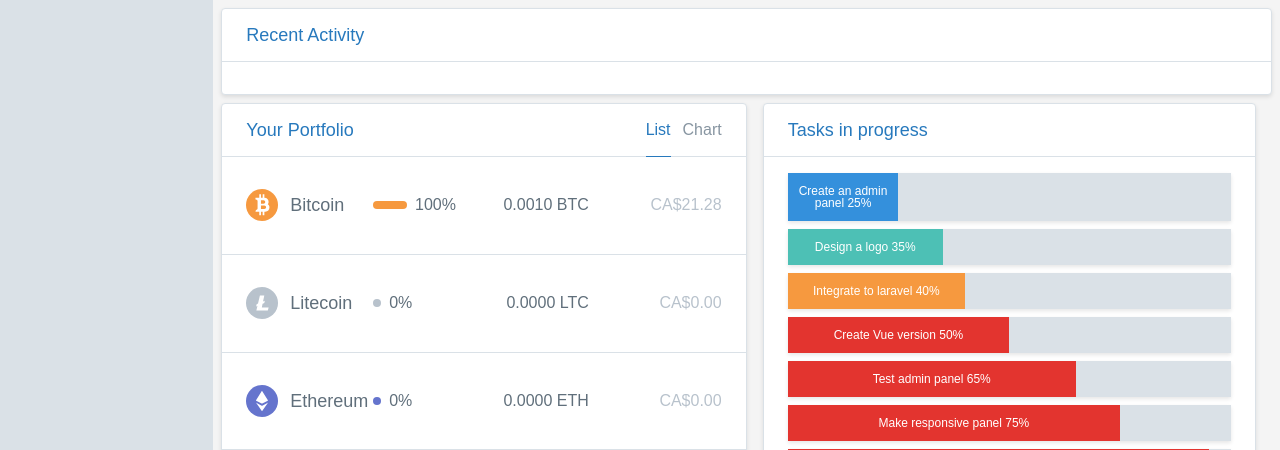
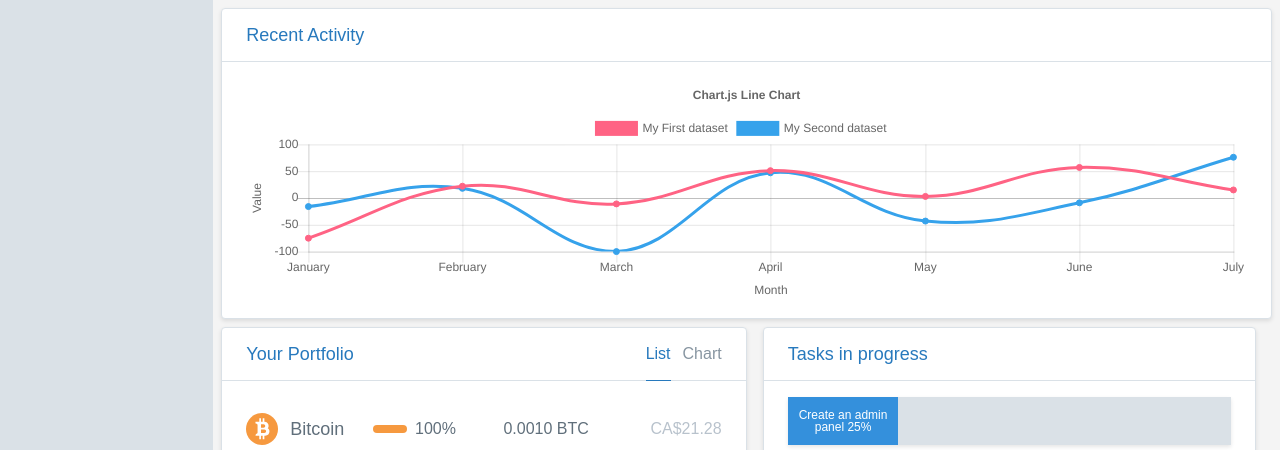
Before and after one commit to tailwindadmin/admin, a website: page index.html in a window 1280 px wide. Shown: the part 323-773 px from the top of the page. Drawn offline with Linux system fonts and the light colour scheme.

Commit message:
chart
Signed-off-by: Ritesh Singh <1124ritesh@gmail.com>

```diff
--- a/index.html
+++ b/index.html
@@ -211,9 +211,9 @@
             </div>
           </div>
           <div>
-            <div class="text-center px-6 py-4">
+            <div class="text-center px-6 py-4 h-64">
               <!-- graph -->
-              <!-- <canvas id="canvas"></canvas> -->
+              <canvas id="canvas"></canvas>
               <!-- /graph -->
             </div>
           </div>
@@ -394,7 +394,8 @@
   <script src="theme.js"></script>
 
   <!-- page level js starts here -->
-
+  <script src="src/chart.js"></script>
+  <script src="src/graph.js"></script>
   <!-- page level js ends here -->
 
 </body>
--- a/src/graph.js
+++ b/src/graph.js
@@ -0,0 +1,209 @@
+'use strict';
+
+window.chartColors = {
+	red: 'rgb(255, 99, 132)',
+	orange: 'rgb(255, 159, 64)',
+	yellow: 'rgb(255, 205, 86)',
+	green: 'rgb(75, 192, 192)',
+	blue: 'rgb(54, 162, 235)',
+	purple: 'rgb(153, 102, 255)',
+	grey: 'rgb(201, 203, 207)'
+};
+
+(function(global) {
+	var Months = [
+		'January',
+		'February',
+		'March',
+		'April',
+		'May',
+		'June',
+		'July',
+		'August',
+		'September',
+		'October',
+		'November',
+		'December'
+	];
+
+	var COLORS = [
+		'#4dc9f6',
+		'#f67019',
+		'#f53794',
+		'#537bc4',
+		'#acc236',
+		'#166a8f',
+		'#00a950',
+		'#58595b',
+		'#8549ba'
+	];
+
+	var Samples = global.Samples || (global.Samples = {});
+	var Color = global.Color;
+
+	Samples.utils = {
+		// Adapted from http://indiegamr.com/generate-repeatable-random-numbers-in-js/
+		srand: function(seed) {
+			this._seed = seed;
+		},
+
+		rand: function(min, max) {
+			var seed = this._seed;
+			min = min === undefined ? 0 : min;
+			max = max === undefined ? 1 : max;
+			this._seed = (seed * 9301 + 49297) % 233280;
+			return min + (this._seed / 233280) * (max - min);
+		},
+
+		numbers: function(config) {
+			var cfg = config || {};
+			var min = cfg.min || 0;
+			var max = cfg.max || 1;
+			var from = cfg.from || [];
+			var count = cfg.count || 8;
+			var decimals = cfg.decimals || 8;
+			var continuity = cfg.continuity || 1;
+			var dfactor = Math.pow(10, decimals) || 0;
+			var data = [];
+			var i, value;
+
+			for (i = 0; i < count; ++i) {
+				value = (from[i] || 0) + this.rand(min, max);
+				if (this.rand() <= continuity) {
+					data.push(Math.round(dfactor * value) / dfactor);
+				} else {
+					data.push(null);
+				}
+			}
+
+			return data;
+		},
+
+		labels: function(config) {
+			var cfg = config || {};
+			var min = cfg.min || 0;
+			var max = cfg.max || 100;
+			var count = cfg.count || 8;
+			var step = (max - min) / count;
+			var decimals = cfg.decimals || 8;
+			var dfactor = Math.pow(10, decimals) || 0;
+			var prefix = cfg.prefix || '';
+			var values = [];
+			var i;
+
+			for (i = min; i < max; i += step) {
+				values.push(prefix + Math.round(dfactor * i) / dfactor);
+			}
+
+			return values;
+		},
+
+		months: function(config) {
+			var cfg = config || {};
+			var count = cfg.count || 12;
+			var section = cfg.section;
+			var values = [];
+			var i, value;
+
+			for (i = 0; i < count; ++i) {
+				value = Months[Math.ceil(i) % 12];
+				values.push(value.substring(0, section));
+			}
+
+			return values;
+		},
+
+		color: function(index) {
+			return COLORS[index % COLORS.length];
+		},
+
+		transparentize: function(color, opacity) {
+			var alpha = opacity === undefined ? 0.5 : 1 - opacity;
+			return Color(color).alpha(alpha).rgbString();
+		}
+	};
+
+	// DEPRECATED
+	window.randomScalingFactor = function() {
+		return Math.round(Samples.utils.rand(-100, 100));
+	};
+
+	// INITIALIZATION
+
+	Samples.utils.srand(Date.now());
+
+}(this));
+
+var MONTHS = ['January', 'February', 'March', 'April', 'May', 'June', 'July', 'August', 'September', 'October', 'November', 'December'];
+		var config = {
+			type: 'line',
+			data: {
+				labels: ['January', 'February', 'March', 'April', 'May', 'June', 'July'],
+				datasets: [{
+					label: 'My First dataset',
+					backgroundColor: window.chartColors.red,
+					borderColor: window.chartColors.red,
+					data: [
+						randomScalingFactor(),
+						randomScalingFactor(),
+						randomScalingFactor(),
+						randomScalingFactor(),
+						randomScalingFactor(),
+						randomScalingFactor(),
+						randomScalingFactor()
+					],
+					fill: false,
+				}, {
+					label: 'My Second dataset',
+					fill: false,
+					backgroundColor: window.chartColors.blue,
+					borderColor: window.chartColors.blue,
+					data: [
+						randomScalingFactor(),
+						randomScalingFactor(),
+						randomScalingFactor(),
+						randomScalingFactor(),
+						randomScalingFactor(),
+						randomScalingFactor(),
+						randomScalingFactor()
+					],
+				}]
+			},
+			options: {
+                responsive: true,
+                maintainAspectRatio: false,
+				title: {
+					display: true,
+					text: 'Chart.js Line Chart'
+				},
+				tooltips: {
+					mode: 'index',
+					intersect: false,
+				},
+				hover: {
+					mode: 'nearest',
+					intersect: true
+				},
+				scales: {
+					xAxes: [{
+						display: true,
+						scaleLabel: {
+							display: true,
+							labelString: 'Month'
+						}
+					}],
+					yAxes: [{
+						display: true,
+						scaleLabel: {
+							display: true,
+							labelString: 'Value'
+						}
+					}]
+				}
+			}
+		};
+
+		window.onload = function() {
+			var ctx = document.getElementById('canvas').getContext('2d');
+			window.myLine = new Chart(ctx, config);
+		};
```
